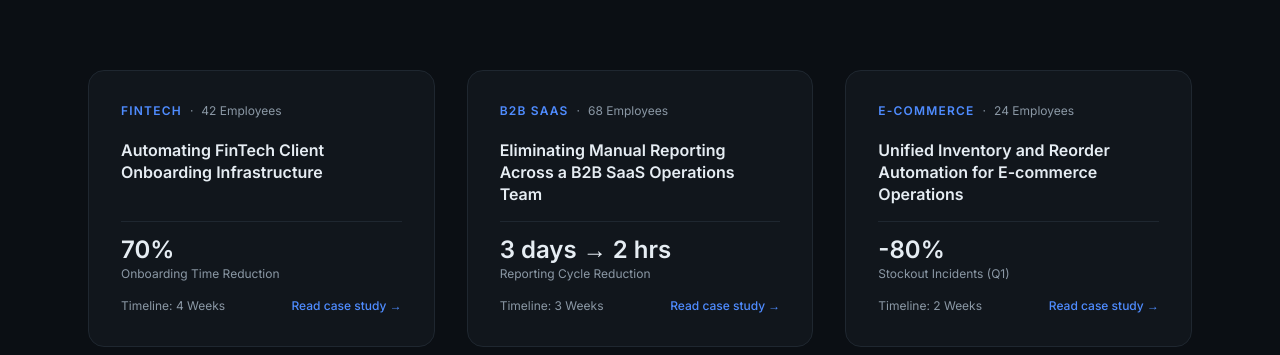
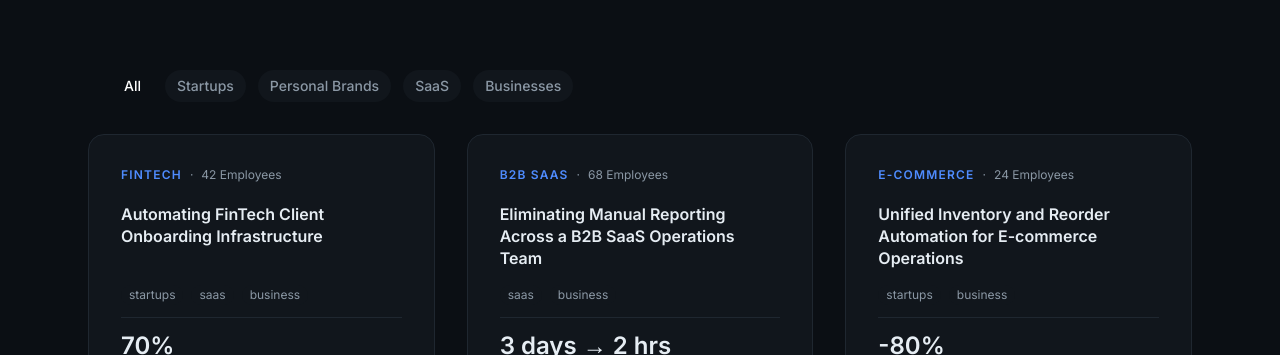
Before and after one commit to AnshXGrind/Launcify_new, a Next.js app: page /case-studies in a window 1280 px wide. Shown: the part 542-897 px from the top of the page. Built offline with nearby package versions, Linux system fonts and the light colour scheme; no server answers.

Commit message:
feat(case-studies): add audience filter UI and show audience tags

```diff
--- a/app/case-studies/page.tsx
+++ b/app/case-studies/page.tsx
@@ -24,6 +24,14 @@ export default function CaseStudiesPage({ searchParams }: { searchParams?: { aud
       return true;
     });
   }
+
+  const AUDIENCES: { key: string; label: string }[] = [
+    { key: "", label: "All" },
+    { key: "startups", label: "Startups" },
+    { key: "personal", label: "Personal Brands" },
+    { key: "saas", label: "SaaS" },
+    { key: "business", label: "Businesses" },
+  ];
   return (
     <>
       {/* Page Header */}
@@ -45,7 +53,24 @@ export default function CaseStudiesPage({ searchParams }: { searchParams?: { aud
 
       {/* Case Study Grid */}
       <Section>
-        {/* Prepared for future filter bar insertion */}
+        <div className="max-w-6xl mx-auto px-6 mb-8">
+          <div className="flex flex-wrap gap-3">
+            {AUDIENCES.map((a) => (
+              <Link
+                key={a.key}
+                href={`/case-studies${a.key ? `?audience=${a.key}` : ""}`}
+                className={`inline-flex items-center px-3 py-1.5 rounded-full text-sm font-medium ${
+                  (a.key === audience || (a.key === "" && !audience))
+                    ? "bg-accent text-white"
+                    : "bg-surface text-muted"
+                }`}
+              >
+                {a.label}
+              </Link>
+            ))}
+          </div>
+        </div>
+
         <div className="grid grid-cols-1 md:grid-cols-2 lg:grid-cols-3 gap-8">
           {(filtered.length ? filtered : caseStudies).map((study) => {
             const highlight = study.results[0];
@@ -70,6 +95,17 @@ export default function CaseStudiesPage({ searchParams }: { searchParams?: { aud
                   <h2 className="text-base font-semibold text-text leading-snug mb-4 flex-1">
                     {study.title}
                   </h2>
+
+                  {/* Audience tags */}
+                  {Array.isArray(study.audiences) && study.audiences.length > 0 && (
+                    <div className="flex flex-wrap gap-2 mb-3">
+                      {study.audiences.map((t) => (
+                        <span key={t} className="text-xs px-2 py-0.5 rounded-full bg-surface text-muted">
+                          {t}
+                        </span>
+                      ))}
+                    </div>
+                  )}
 
                   {/* Highlight metric */}
                   <div className="pt-4 border-t border-border mt-auto">
```
